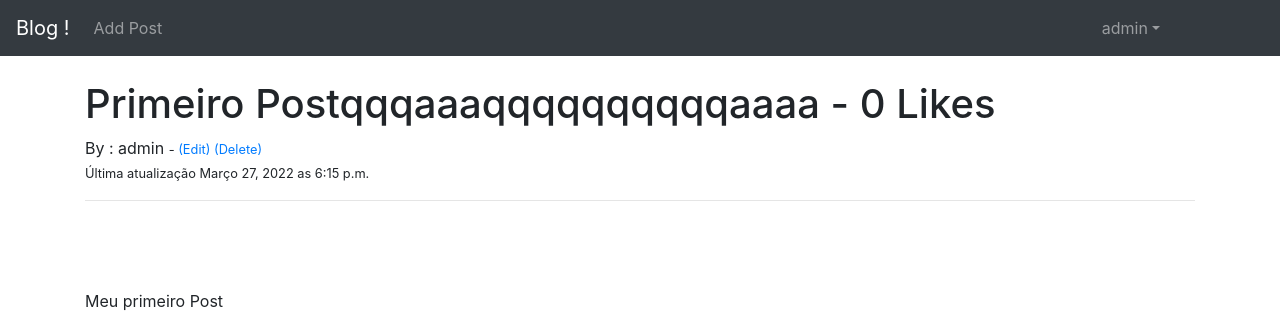
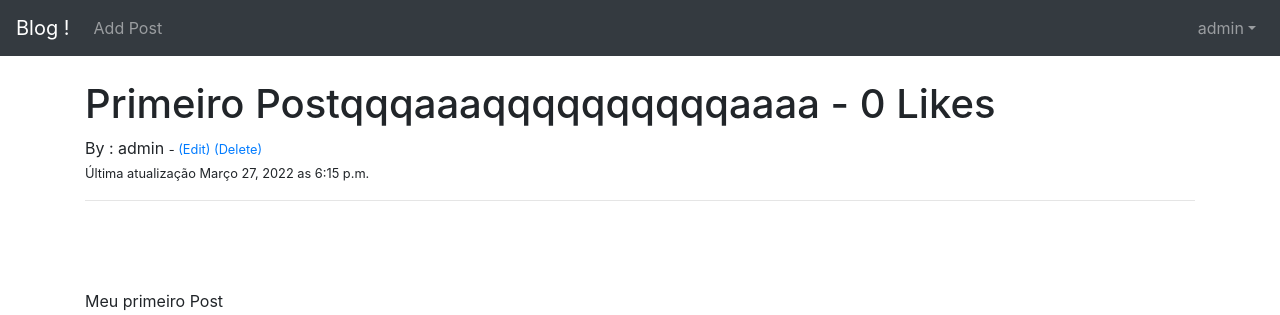
Before and after one commit to matbonani/Blog-django, a Django app: page /artigo/2 in a window 1280 px wide. Shown: the top 315 px of the page. Run offline with Django 3.2, Linux system fonts and the light colour scheme; a user stored in the database is signed in; data comes from the database, SQL or seed files in the repository; both versions use the stored data as it was after the commit; some libraries are stand-ins or nearby versions.

Commit message:
alterando navbar/index

```diff
--- a/core/templates/artigo_detail.html
+++ b/core/templates/artigo_detail.html
@@ -5,7 +5,7 @@
 
 {% block content %}
 
-
+<!-- Seção do Post -->
 	<h1>{{ post.titulo }} - {{ total_likes }} Likes</h1>
 	By : {{ post.autor }}
 
@@ -37,9 +37,12 @@
 
 	<br><br>
 	<hr>
+<!-- fim / Seção do Post -->
 
 
 
+
+<!-- Seção do Like -->
 	<form action="{% url 'like_post' post.pk %}" method="POST">
 		{% csrf_token %}
 	{% if user.is_authenticated %}
@@ -60,6 +63,10 @@
 
 	</form>
 <br><br>
+<!-- fim-Seção do Like -->
+
+
+
 
 <!--Seção Profile -->
 <div class="card mb-3">
@@ -106,6 +113,12 @@
 	</div>
 </div>
 <br>
+<!-- fim-Seção Profile -->
+
+
+
+
+<!-- Seção Comentários -->
 {% if not post.comments.all %}
 	<a href="{% url 'add_comment' post.pk %}">+ </a>adicionar um comentário
 	<br>
@@ -132,7 +145,7 @@
 	</div>
 	{% endfor %}
 	    <small class="d-block text-right mt-3">
-          	<a href="#">Início</a>
+          	<a href="{% url 'post_detail' post.pk %}">Início</a>
         </small>
         <small class="d-block text-right mt-3">
           	<a href="{% url 'add_comment' post.pk %}">+ </a>comentário
@@ -140,7 +153,7 @@
         <br>
 
 {% endif %}
-
+<!-- fim-Seção Comentários -->
 
 <br>
 <br>
--- a/core/templates/base.html
+++ b/core/templates/base.html
@@ -33,7 +33,7 @@
         <li class="nav-item dropdown">
           <a class="nav-link dropdown-toggle" data-toggle="dropdown" href="#" role="button" aria-haspopup="true" aria-expanded="false">{{ user.username }}</a>
 
-          <div class="dropdown-menu">
+          <div class="dropdown-menu dropdown-menu-right">
             {% if user.profile.id %}
             <a class="dropdown-item" href="{% url 'show_profile_page' user.profile.id %}">Profile</a>
             <a class="dropdown-item" href="{% url 'edit_profile_page' user.profile.id %}">Profile edit</a>
@@ -48,26 +48,6 @@
             <a class="dropdown-item" href="{% url 'logout' %}">Logout</a>
           </div>
         </li>
-        <!--Seção para dar um espaço a navbar -->
-        <li class="nav-item">
-          <a class="nav-link" href="#"></a>
-        </li>
-        <li class="nav-item">
-          <a class="nav-link" href="#"></a>
-        </li>
-        <li class="nav-item">
-          <a class="nav-link" href="#"></a>
-        </li>
-        <li class="nav-item">
-          <a class="nav-link" href="#"></a>
-        </li>
-        <li class="nav-item">
-          <a class="nav-link" href="#"></a>
-        </li>
-        <li class="nav-item">
-          <a class="nav-link" href="#"></a>
-        </li>
-        <!--Seção para dar um espaço a navbar -->
       </ul>
         {% else %}
 
--- a/core/templates/index.html
+++ b/core/templates/index.html
@@ -3,8 +3,10 @@
 <h1>Post</h1>
 <ul>
 {% for post in object_list %}
+<hr>
     <li><a href="{% url 'post_detail' post.pk %}">{{ post.titulo }}</a> - {{ post.autor }} - {{ post.criacao }} <br/body>
     {{ post.snippet }}</li>
+    <hr>
 
 {% endfor %}
 </ul>
```
Also changed, not shown: db.sqlite3.
